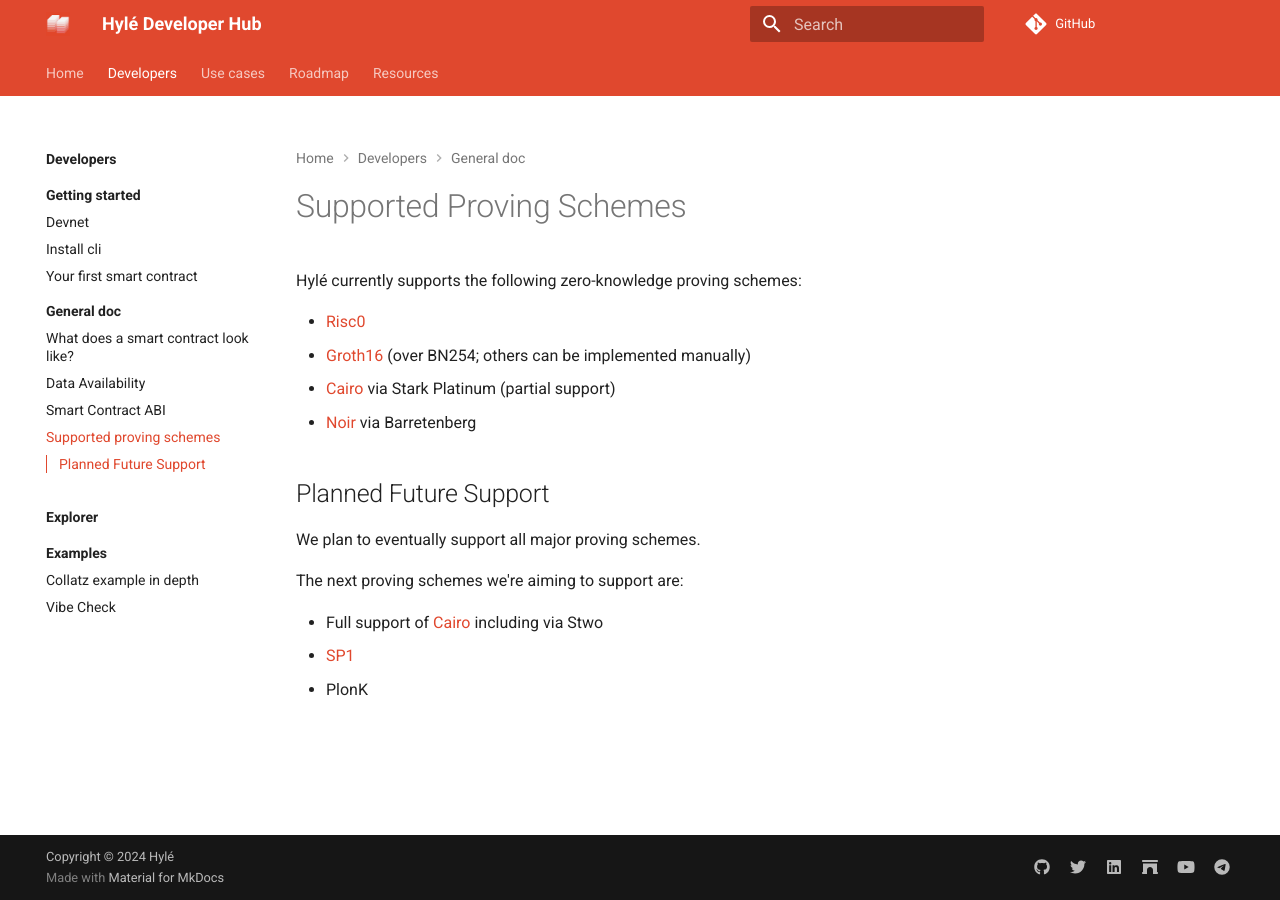
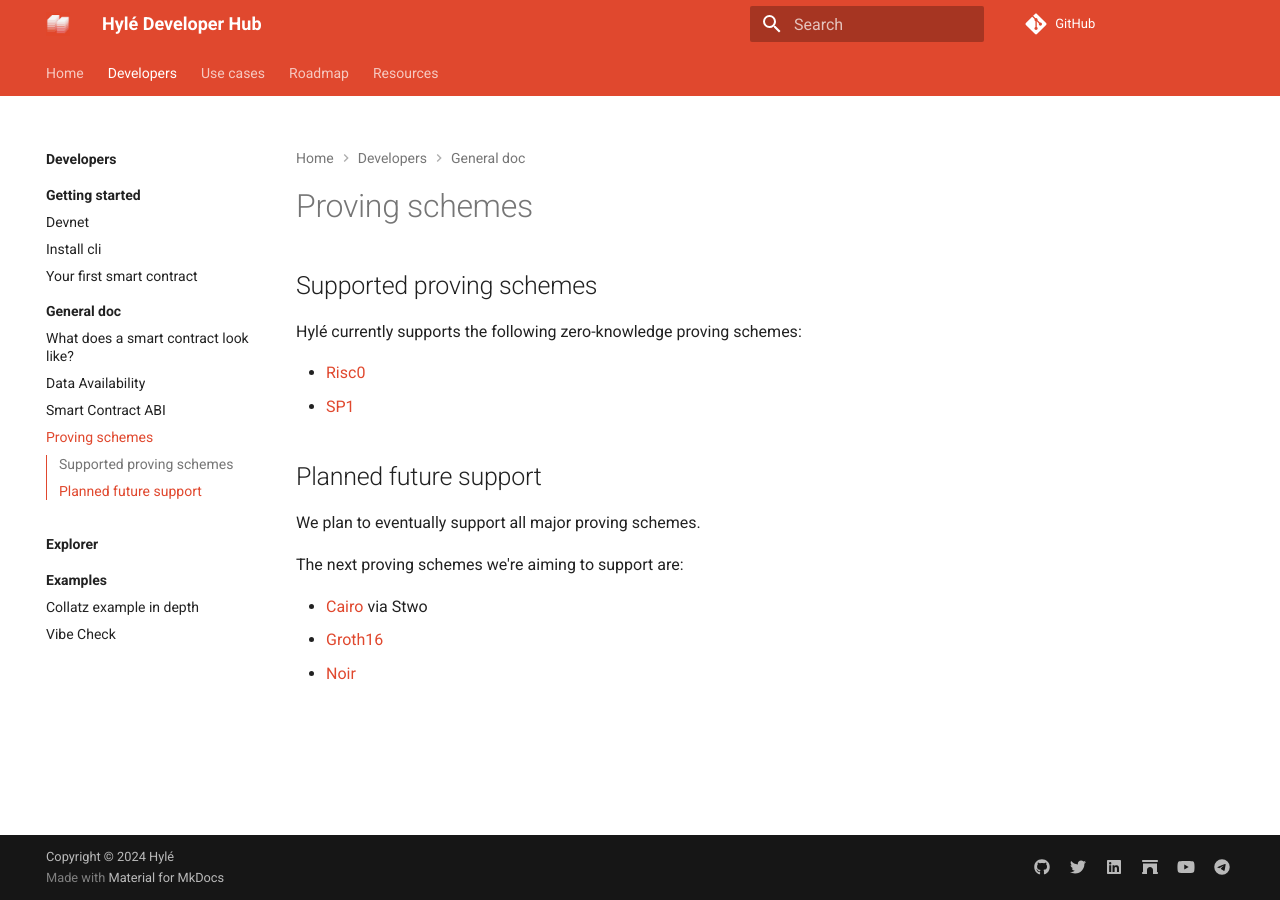
Before and after one commit to Hyle-org/devhub-hyle, an MkDocs documentation site: the page built from docs/developers/general-doc/supported-proving-schemes.md, in a window 1280 px wide. Built offline with MkDocs 1.6.1 and Material for MkDocs 9.7.7, drawn with Linux system fonts in a browser that asks for light colours; comment, search, counter and statistics services are not loaded.

Commit message:
supported proving schemes (#21)

```diff
--- a/docs/developers/general-doc/supported-proving-schemes.md
+++ b/docs/developers/general-doc/supported-proving-schemes.md
@@ -1,23 +1,21 @@
 ---
-title: Supported proving schemes
+title: Proving schemes
 description: The list of zero-knowledge proving schemes currently supported by Hylé.
 ---
 
-# Supported Proving Schemes
+## Supported proving schemes
 
 Hylé currently supports the following zero-knowledge proving schemes:
 
 - [Risc0](https://risc0.com/docs/)
-- [Groth16](https://github.com/arkworks-rs/groth16) (over BN254; others can be implemented manually)
-- [Cairo](https://www.cairo-lang.org/docs/) via Stark Platinum (partial support)
-- [Noir](https://noir-lang.org/docs/) via Barretenberg
+- [SP1](https://docs.succinct.xyz/docs/introduction)
 
-## Planned Future Support
+## Planned future support
 
 We plan to eventually support all major proving schemes.
 
 The next proving schemes we're aiming to support are:
 
-- Full support of [Cairo](https://www.cairo-lang.org/docs/) including via Stwo
-- [SP1](https://docs.succinct.xyz/docs/introduction)
-- PlonK
+- [Cairo](https://www.cairo-lang.org/docs/) via Stwo
+- [Groth16](https://github.com/arkworks-rs/groth16)
+- [Noir](https://noir-lang.org/docs/)
```
